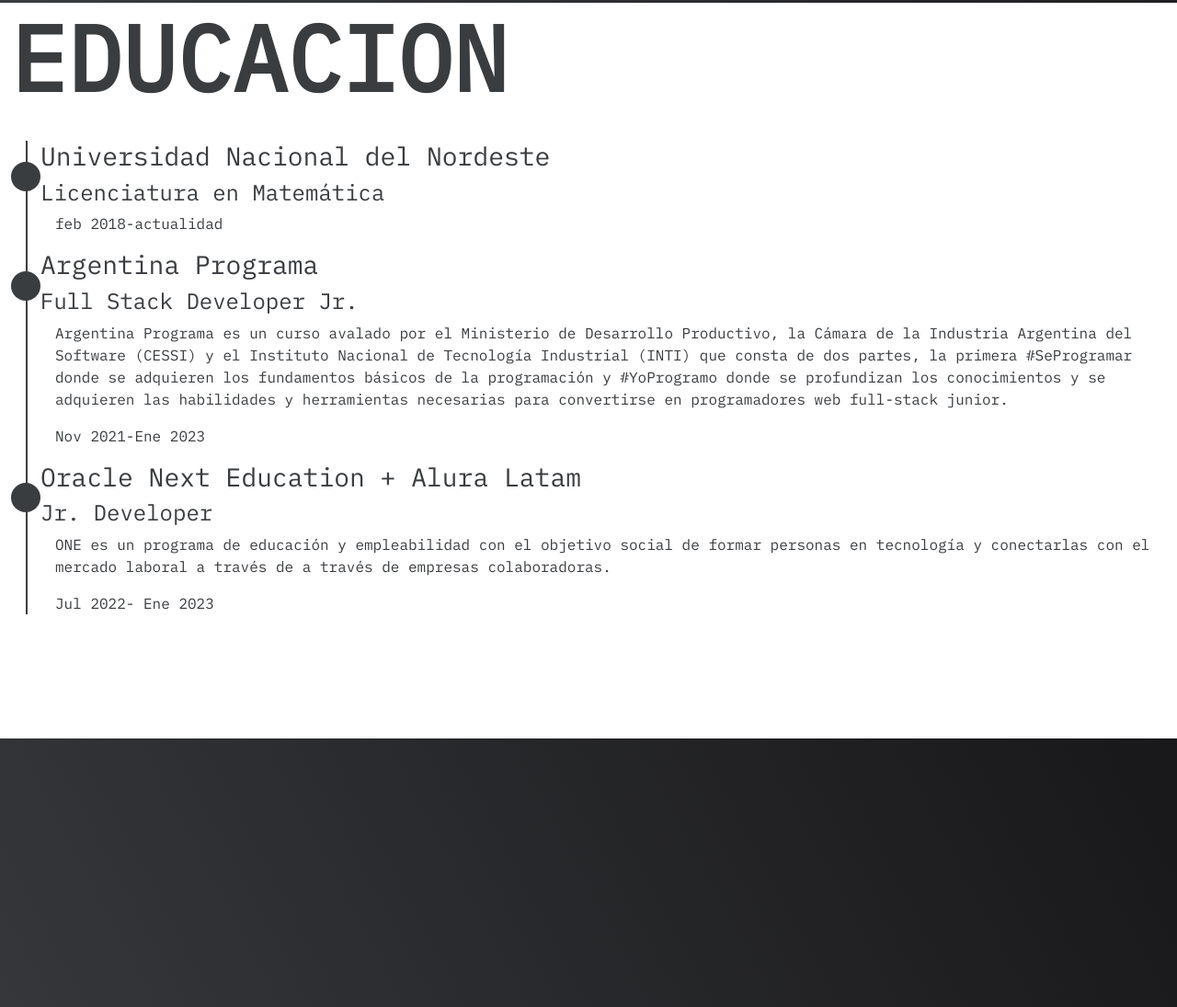
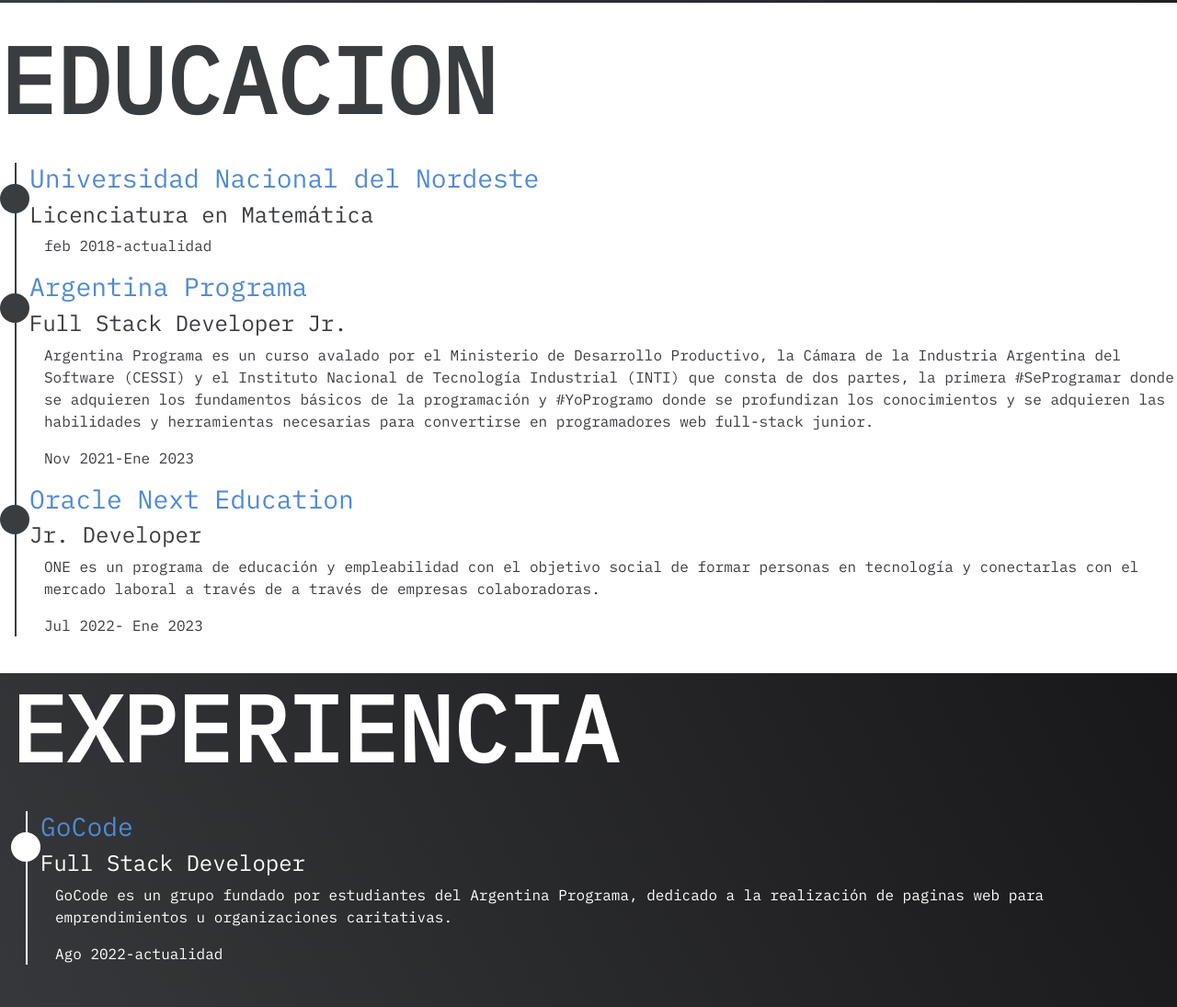
Before and after one commit to DavidCarvallo/Portfolio-FrontEnd, a website: page index.html in a window 1280 px wide. Shown: the part 1597-2692 px from the top of the page at 92% size. Drawn offline with nearby package versions, Linux system fonts and the light colour scheme.

Commit message:
Fin de seccion experiencia

```diff
--- a/index.html
+++ b/index.html
@@ -105,7 +105,7 @@
             </div>
         </div>
 
-        <div class="container-education">
+        <div class="container-timeline">
             <!-- Linea vertical -->
             <div class="container__line"></div>
 
@@ -120,7 +120,10 @@
 
                         <!-- Título -->
                         <div class="container__title">
-                            <h3>Universidad Nacional del Nordeste</h3>
+                            <h3><a target="_blank" href="https://exa.unne.edu.ar/r/?page_id=8382">
+                                Universidad Nacional del Nordeste
+                            </a></h3>
+
                             <h4>Licenciatura en Matemática</h4>
                         </div>
                     </div>
@@ -140,7 +143,11 @@
 
                         <!-- Título -->
                         <div class="container__title">
-                            <h3>Argentina Programa</h3>
+                           <h3> <a target="_blank"
+                                href="https://www.argentina.gob.ar/produccion/transformacion-digital-y-economia-del-conocimiento/argentina-programa">
+                                Argentina Programa
+                            </a></h3>
+
                             <h4>Full Stack Developer Jr.</h4>
                         </div>
                     </div>
@@ -165,7 +172,9 @@
 
                         <!-- Título -->
                         <div class="container__title">
-                            <h3>Oracle Next Education + Alura Latam</h3>
+                            <h3><a target="_blank" href="https://www.oracle.com/ar/education/oracle-next-education/">
+                               Oracle Next Education
+                            </a></h3>
                             <h4>Jr. Developer</h4>
                         </div>
                     </div>
@@ -184,7 +193,44 @@
     </section>
 
     <section class="container-fluid experience-section degradado-gris escala-seccion" id="experiencie">
+        <div class="row" data-aos="fade-right">
+            <div class="col-md align-middle">
+                <h2 class="titulo">EXPERIENCIA</h2>
+            </div>
+        </div>
 
+        <div class="container-timeline">
+            <!-- Linea vertical -->
+            <div class="container__line-white"></div>
+
+            <!-- Contenedor de los elementos de la linea de tiempo -->
+            <ul class="container__items">
+                <!-- Cada elemento de la linea de tiempo -->
+                <li class="container__item">
+                    <!-- circulo y titulo -->
+                    <div class="container__top">
+                        <!-- circulo -->
+                        <div class="container__circle-white"></div>
+
+                        <!-- Título -->
+                        <div class="container__title">
+                            <h3> <a class="" target="_blank" href="https://www.gocode.ar/">
+                                GoCode
+                            </a></h3>
+                            <h4>Full Stack Developer </h4>
+                        </div>
+                    </div>
+
+                    <!-- Descripción -->
+                    <div class="container__desc">
+                        <p>GoCode es un grupo fundado por estudiantes del Argentina Programa, dedicado a la realización
+                            de
+                            paginas web para emprendimientos u organizaciones caritativas.</p>
+                        <p>Ago 2022-actualidad</p>
+                    </div>
+                </li>
+            </ul>
+        </div>
     </section>
 
 
--- a/style.css
+++ b/style.css
@@ -31,7 +31,10 @@
     margin:5px;
 
 }
-
+section a{
+    text-decoration: none;
+    color: var(--azulcito);
+}
 .btn-redes {
 
 border-radius: 5px;
@@ -51,7 +54,7 @@
     background-color:var(--bg-color);
     color: var(--main-color);
 }
-.btn-login:hover,.btn-redes:hover {
+.btn-login:hover,.btn-redes:hover{
     -webkit-box-shadow: 0px 0px 12px 4px var(--azulcito);
     box-shadow: 0px 0px 12px 4px var(--main-color);
 }
@@ -176,16 +179,25 @@
     font-family: 'IBM Plex Mono', monospace;
     width: 100%;
     height: 100vh;
+    display: inline;
 
 
  }
 
- .container-education {
+ .container-timeline {
     position: relative;
 }
 
 .container__line {
     border-right: 2px solid var(--bg-color);
+    left: 16px;
+    position: absolute;
+    top: 0px;
+    height: 100%;
+
+}
+.container__line-white {
+    border-right: 2px solid var(--main-color);
     left: 16px;
     position: absolute;
     top: 0px;
@@ -214,6 +226,13 @@
     height: 32px;
     width: 32px;
 }
+.container__circle-white {
+    background-color: var(--main-color);
+    border-radius: 9999px;
+    height: 32px;
+    width: 32px;
+}
+
 
 .container__title {
     flex: 1;
@@ -227,7 +246,8 @@
 /*Sección experiencia*/
 
 .experience-section {
-
+    color: var(--main-color);
+    font-family: 'IBM Plex Mono', monospace;
 }
 
 
```
